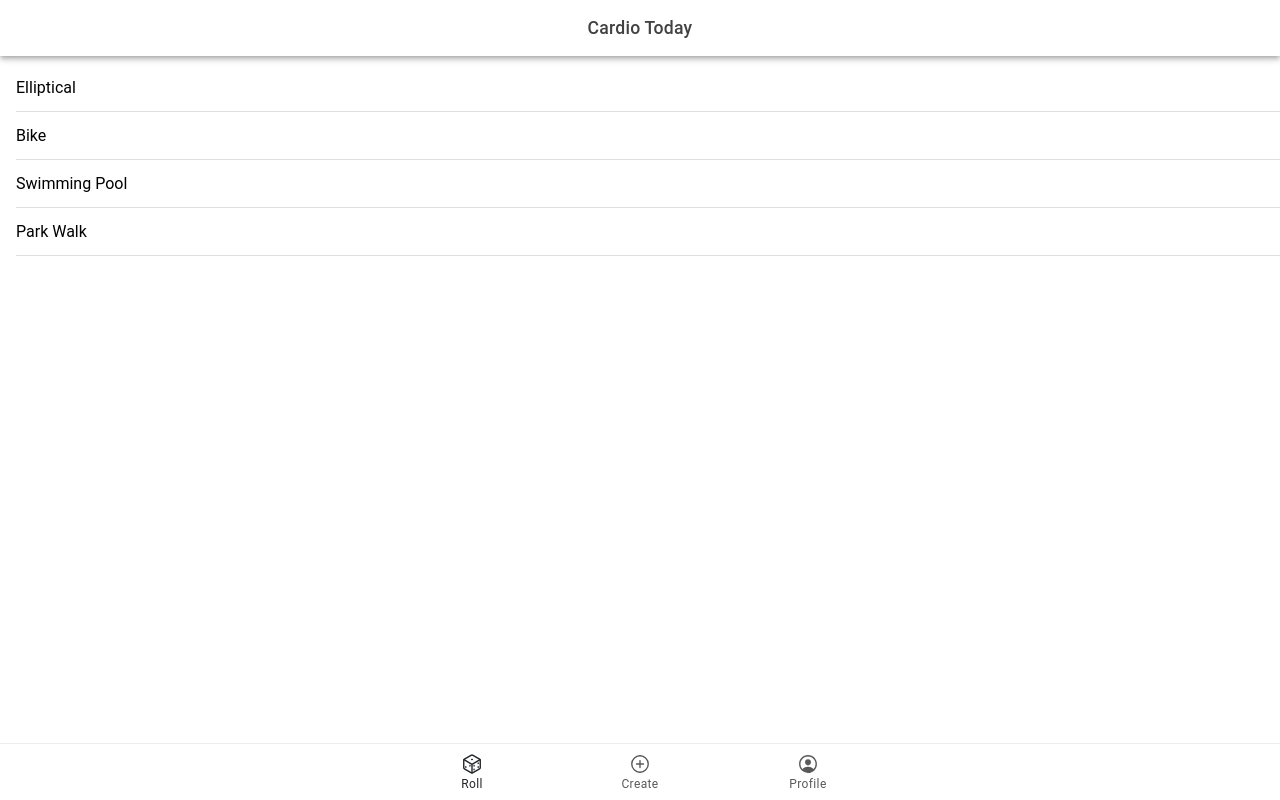
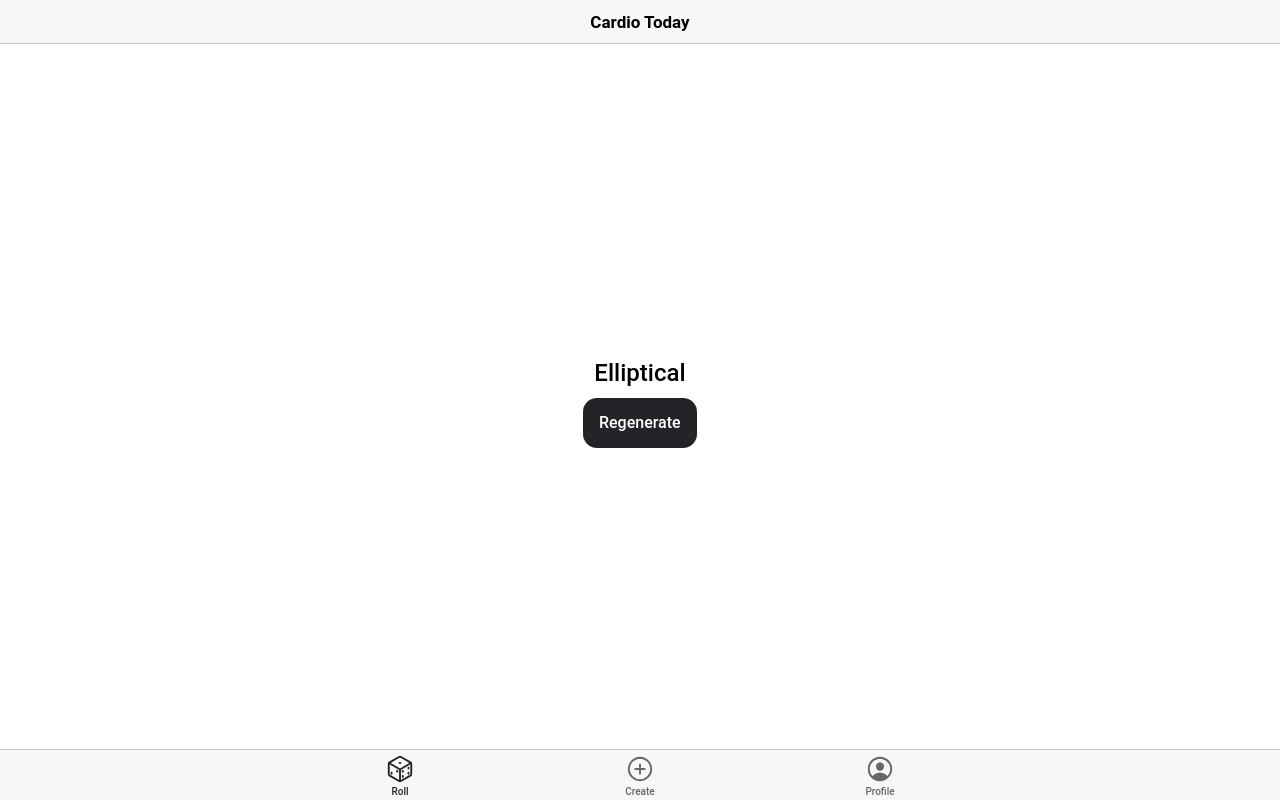
Before and after one commit to zheref/ChoiceDice, a React (Vite) app in the folder choice-dice-ionic/: page /roll/1 in a window 1280 px wide. Built offline with nearby package versions, Linux system fonts and the light colour scheme.

Commit message:
Improvements on UI for Ionic app

```diff
--- a/choice-dice-ionic/src/App.tsx
+++ b/choice-dice-ionic/src/App.tsx
@@ -58,7 +58,7 @@ const App: React.FC = () => (
         </IonRouterOutlet>
 
         <IonTabBar slot="bottom">
-          <IonTabButton tab="tab1" href="/roll">
+          <IonTabButton tab="roll" href="/roll">
             <IonIcon aria-hidden="true" icon={diceOutline} />
             <IonLabel>Roll</IonLabel>
           </IonTabButton>
--- a/choice-dice-ionic/src/core/rollStore.ts
+++ b/choice-dice-ionic/src/core/rollStore.ts
@@ -20,7 +20,9 @@ const exampleDices: Dice[] = [
     { id: 3, name: 'Movie', options: ['The Godfather', 'The Matrix', 'The Lord of the Rings', 'The Shawshank Redemption'] },
     { id: 4, name: 'Game', options: ['Chess', 'Monopoly', 'Poker', 'Dungeons & Dragons'] },
     { id: 5, name: 'Workout', options: ['Push Ups', 'Pull Ups', 'Squats', 'Lunges'] },
-    { id: 6, name: 'Dessert', options: ['Ice Cream', 'Chocolate Cake', 'Brownie', 'Cheesecake'] }
+    { id: 6, name: 'Dessert', options: ['Ice Cream', 'Chocolate Cake', 'Brownie', 'Cheesecake'] },
+    { id: 7, name: 'Restaurant', options: ["Red's", "Domino's", 'Firehouse', 'W'] },
+    { id: 8, name: 'Delivery Dinner', options: ["Alitas", "Hamburguesa", 'Pizza', 'Sushi', 'Hotdog', 'Bowls', 'Pasta', 'Picada', 'Empanadas', 'Salchipapa', 'Asian', 'Sanduches', 'Pollo', 'Mexican', 'Arepas', 'Arabe', 'Seafood', 'India'] },
   ]
 
 export const rollSlice = createSlice({
--- /dev/null
+++ b/choice-dice-ionic/src/domain/takeRandomOptionFrom.ts
@@ -0,0 +1,6 @@
+function takeRandomOptionFrom(options: string[]): string {
+    const index = Math.floor(Math.random() * options.length);
+    return options[index];
+}
+
+export default takeRandomOptionFrom;
--- a/choice-dice-ionic/src/main.tsx
+++ b/choice-dice-ionic/src/main.tsx
@@ -3,6 +3,12 @@ import { createRoot } from 'react-dom/client';
 import App from './App';
 import { Provider } from 'react-redux';
 import { appStore } from './core/appStore';
+import { setupIonicReact } from '@ionic/react';
+
+setupIonicReact({
+  rippleEffect: true,
+  mode: 'ios'
+});
 
 const container = document.getElementById('root');
 const root = createRoot(container!);
--- a/choice-dice-ionic/src/ui/pages/Roll/index.tsx
+++ b/choice-dice-ionic/src/ui/pages/Roll/index.tsx
@@ -22,7 +22,7 @@ const Roll: React.FC = () => {
       <IonContent fullscreen>
         <IonHeader collapse="condense">
           <IonToolbar>
-            <IonTitle size="large">Tab 1</IonTitle>
+            <IonTitle size="large">Roll a dice</IonTitle>
           </IonToolbar>
         </IonHeader>
         <IonList>
--- a/choice-dice-ionic/src/ui/pages/Roll/styles.css
+++ b/choice-dice-ionic/src/ui/pages/Roll/styles.css
@@ -1,4 +1,4 @@
-ion-title {
+/* ion-title {
     text-align: center;
     font-size: 1.1em;
-}
+} */
--- a/choice-dice-ionic/src/ui/pages/RollDetail/index.tsx
+++ b/choice-dice-ionic/src/ui/pages/RollDetail/index.tsx
@@ -1,8 +1,11 @@
-import { IonChip, IonContent, IonHeader, IonItem, IonList, IonPage, IonTitle, IonToolbar } from "@ionic/react";
+import { IonBackButton, IonButton, IonButtons, IonCol, IonContent, IonGrid, IonHeader, IonItem, IonList, IonPage, IonRippleEffect, IonRow, IonText, IonTitle, IonToolbar } from "@ionic/react";
 import { RouteComponentProps } from "react-router";
 import { RootState } from "../../../core/appStore";
 import { useSelector } from "react-redux";
 import { Dice } from "../../../core/rollStore";
+import takeRandomOptionFrom from "../../../domain/takeRandomOptionFrom";
+
+import './styles.css';
 
 interface RollDetailProps extends RouteComponentProps<{ id: string; }> {}
 type Optional<T> = T | undefined;
@@ -19,19 +22,34 @@ const RollDetail: React.FC<RollDetailProps> = (props) => {
         <IonPage>
             <IonHeader>
                 <IonToolbar>
+                    <IonButtons slot="start">
+                        <IonBackButton></IonBackButton>
+                    </IonButtons>
                     <IonTitle>
                         {dice?.name}
                     </IonTitle>
                 </IonToolbar>
             </IonHeader>
             <IonContent>
-                <IonList>
+                {/* <IonList>
                     {dice?.options.map( option => (
                         <IonItem>
                             {option}
                         </IonItem>
                     ))}
-                </IonList>
+                </IonList> */}
+                <IonGrid class="take-all-height">
+                    <IonRow className="ion-justify-content-center ion-align-items-center take-all-height">
+                        <IonCol size="auto" class="ion-align-items-center">
+                            <IonText>
+                                <h2>{ takeRandomOptionFrom(dice?.options || []) }</h2>
+                            </IonText>
+                            <IonButton expand="block">
+                                Regenerate
+                            </IonButton>
+                        </IonCol>
+                    </IonRow>
+                </IonGrid>
             </IonContent>
         </IonPage>
     );
--- /dev/null
+++ b/choice-dice-ionic/src/ui/pages/RollDetail/styles.css
@@ -0,0 +1,11 @@
+ion-grid.take-all-height {
+    height: 100%;
+}
+
+ion-row.take-all-height {
+    height: 100%;
+}
+
+ion-text {
+    text-align: center;
+}
```
